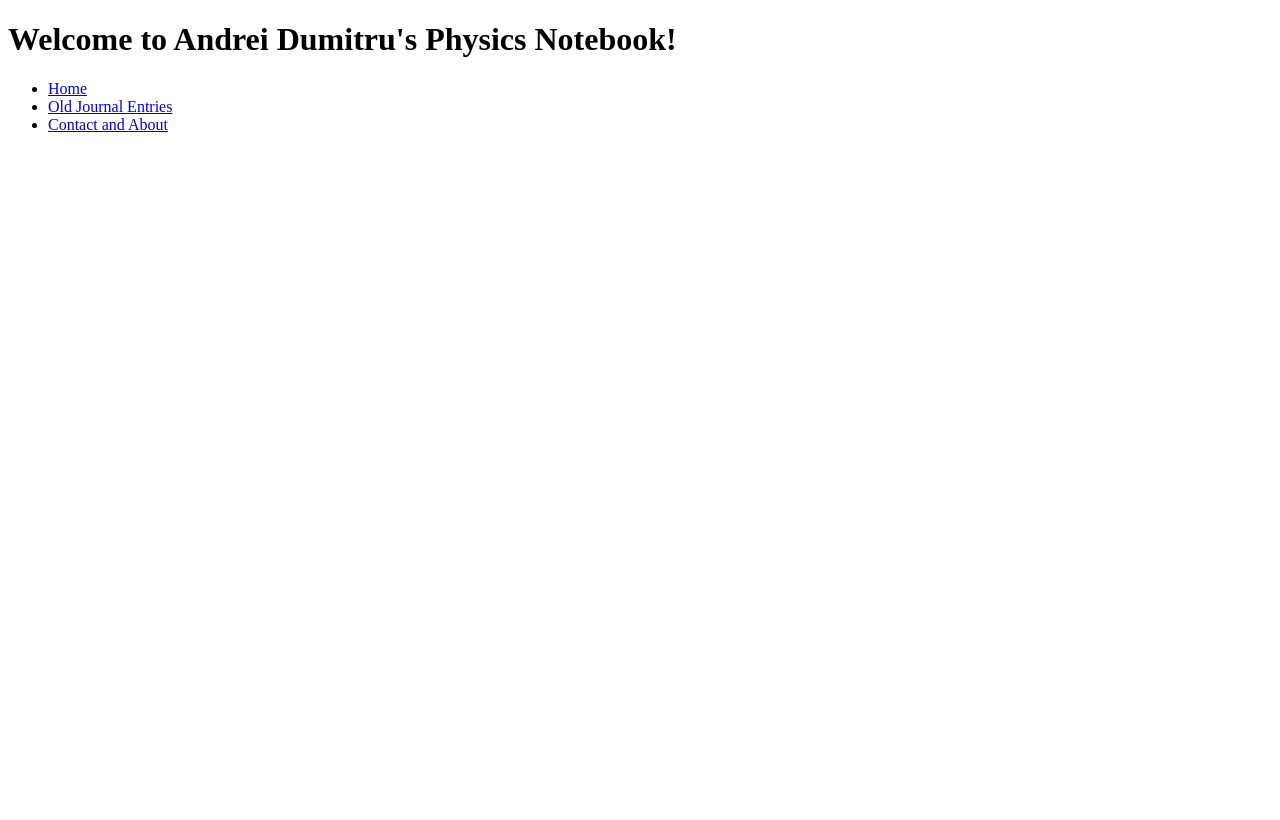
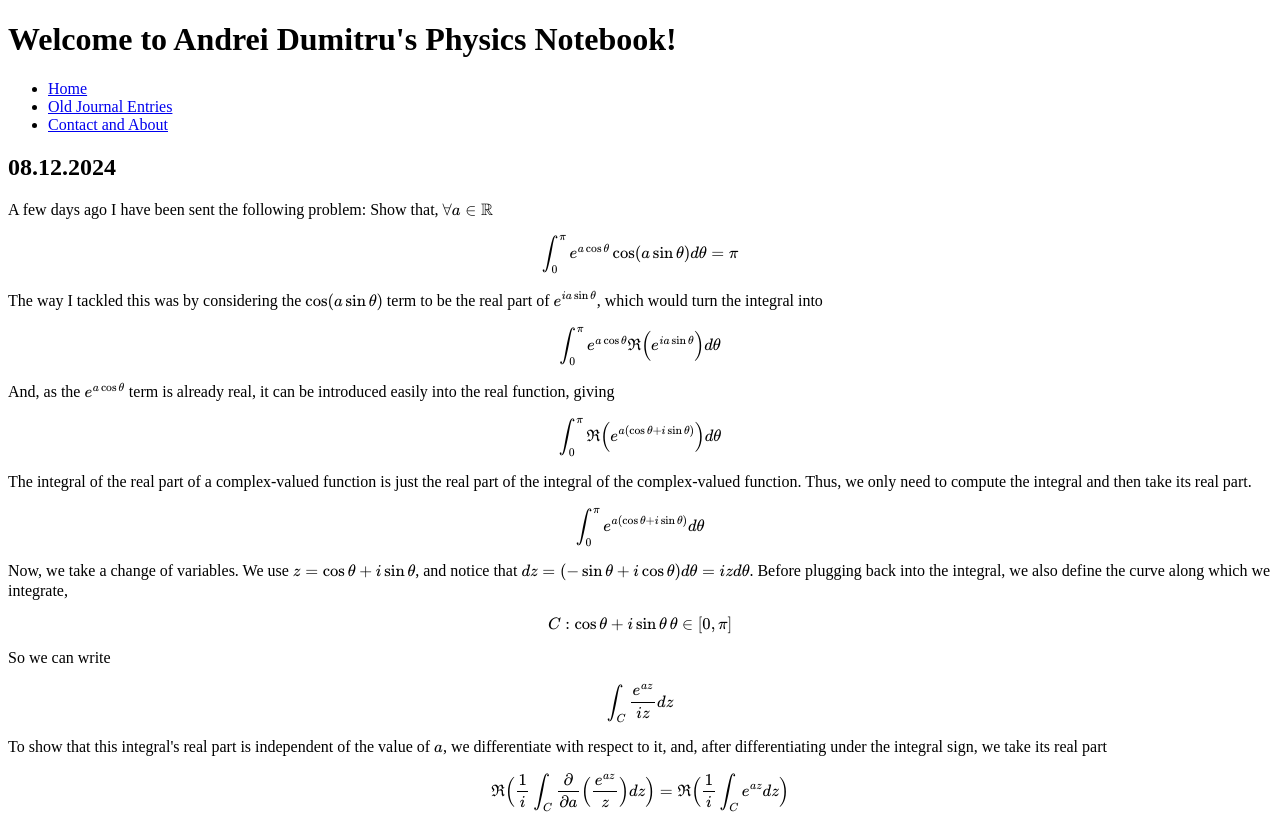
Before and after one commit to AMDumitru/AMDumitru.github.io, a plain HTML site: page index.html in a window 1280 px wide. Shown: the top 820 px of the page. Drawn offline with nearby package versions, Linux system fonts and the light colour scheme.

Commit message:
08.12.2024 update

```diff
--- a/index.html
+++ b/index.html
@@ -3,7 +3,16 @@
 <head>
     <h1>Welcome to Andrei Dumitru's Physics Notebook!</h1>
     <link rel="stylesheet" href="styles.css" />
-    <script id="MathJax-script" async src="https://cdn.jsdelivr.net/npm/mathjax@3/es5/tex-mml-chtml.js"></script>
+    <script id="MathJax-script" async src="https://cdn.jsdelivr.net/npm/mathjax@3/es5/tex-mml-chtml.js">
+        window.MathJax = {
+        loader: {load: ['[tex]/ams']},
+        tex: {packages: {'[+]': ['ams']}}};
+
+        window.MathJax = {
+        loader: {load: ['[tex]/physics']},
+        tex: {packages: {'[+]': ['physics']}}
+        };
+    </script>
     <ul>
         <li><a href="index.html">Home</a></li>
         <li><a href="oldjournal.html">Old Journal Entries</a></li>
@@ -11,7 +20,27 @@
     </ul>
 </head>
 <body>
-
+<h2>08.12.2024</h2>
+<p2>A few days ago I have been sent the following problem: Show that, \(\forall a\in\mathbb{R} \)
+    $$\int_0^\pi e^{a\cos\theta}\cos(a\sin\theta)d\theta = \pi$$
+    The way I tackled this was by considering the \(\cos(a\sin\theta)\) term to be the real part of \(e^{ia\sin\theta}\), which would turn the integral into
+    $$\int_0^\pi e^{a\cos\theta}\Re\Big(e^{ia\sin\theta}\Big)d\theta $$
+    And, as the \(e^{a\cos\theta}\) term is already real, it can be introduced easily into the real function, giving
+    $$\int_0^\pi \Re\Big(e^{a(\cos\theta+i\sin\theta)}\Big)d\theta$$
+    The integral of the real part of a complex-valued function is just the real part of the integral of the complex-valued function. Thus, we only need to compute the integral and then take its real part.
+    $$\int_0^\pi e^{a(\cos\theta+i\sin\theta)}d\theta$$
+    Now, we take a change of variables. We use \(z=\cos\theta+i\sin\theta\), and notice that \(dz=(-\sin\theta+i\cos\theta)d\theta=izd\theta\). Before plugging back into the integral, we also define the curve along which we integrate,
+    $$C: \cos\theta+i\sin\theta\, \theta\in[0,\pi]$$
+    So we can write
+    $$\int_C \frac{e^{az}}{iz}dz$$
+    To show that this integral's real part is independent of the value of \(a\), we differentiate with respect to it, and, after differentiating under the integral sign, we take its real part
+    $$\Re\Big(\frac{1}{i}\int_C \frac{\partial}{\partial a}\Big(\frac{e^{az}}{z}\Big) dz\Big)=\Re\Big(\frac{1}{i}\int_C e^{az} dz\Big)$$
+    Since \(z\) goes from \(1\) to \(-1\), the integral above becomes
+    $$\Re\Big(\frac{1}{ai} \big[e^{az}\big]_{1+0i}^{-1+0i}\Big)=\Re\Big(\frac{1}{ai} \big(e^{-a}-e^a\big)\Big)=0$$
+    As there is no real part to that expression. This shows that the real part of our original integral does not change as we change \(a\). So, to calculate the value for any \(a\), we take \(a=0\) for simplicity and get
+    $$\int_0^\pi e^{0}\cos(0)d\theta=\int_0^\pi 1 d\theta=\pi \forall a\in\mathbb{R}$$
+    QED
+</p2>
 
 </body>
 </html>
```
Also changed, not shown: contact.html (+1 -1 lines).
